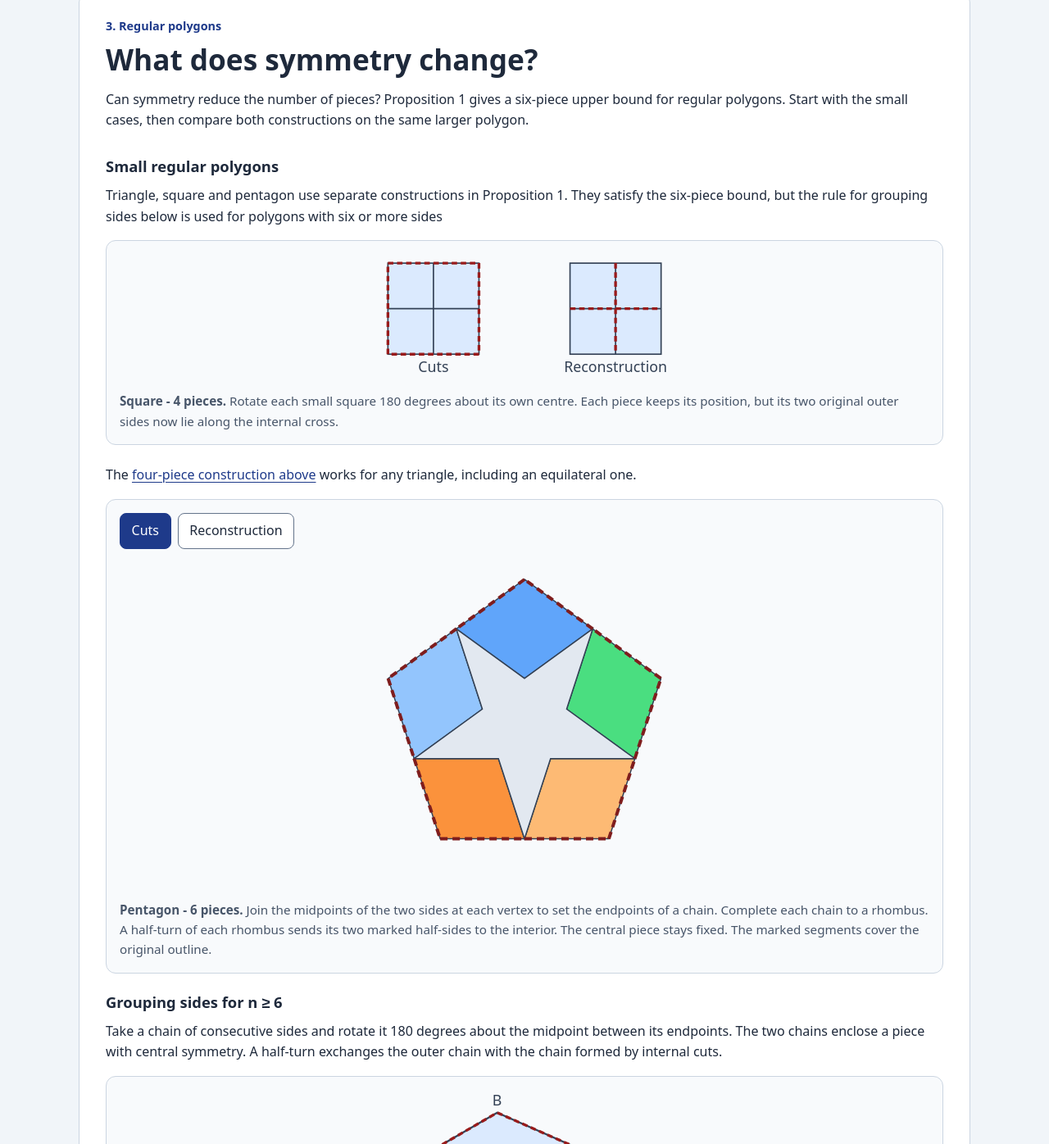
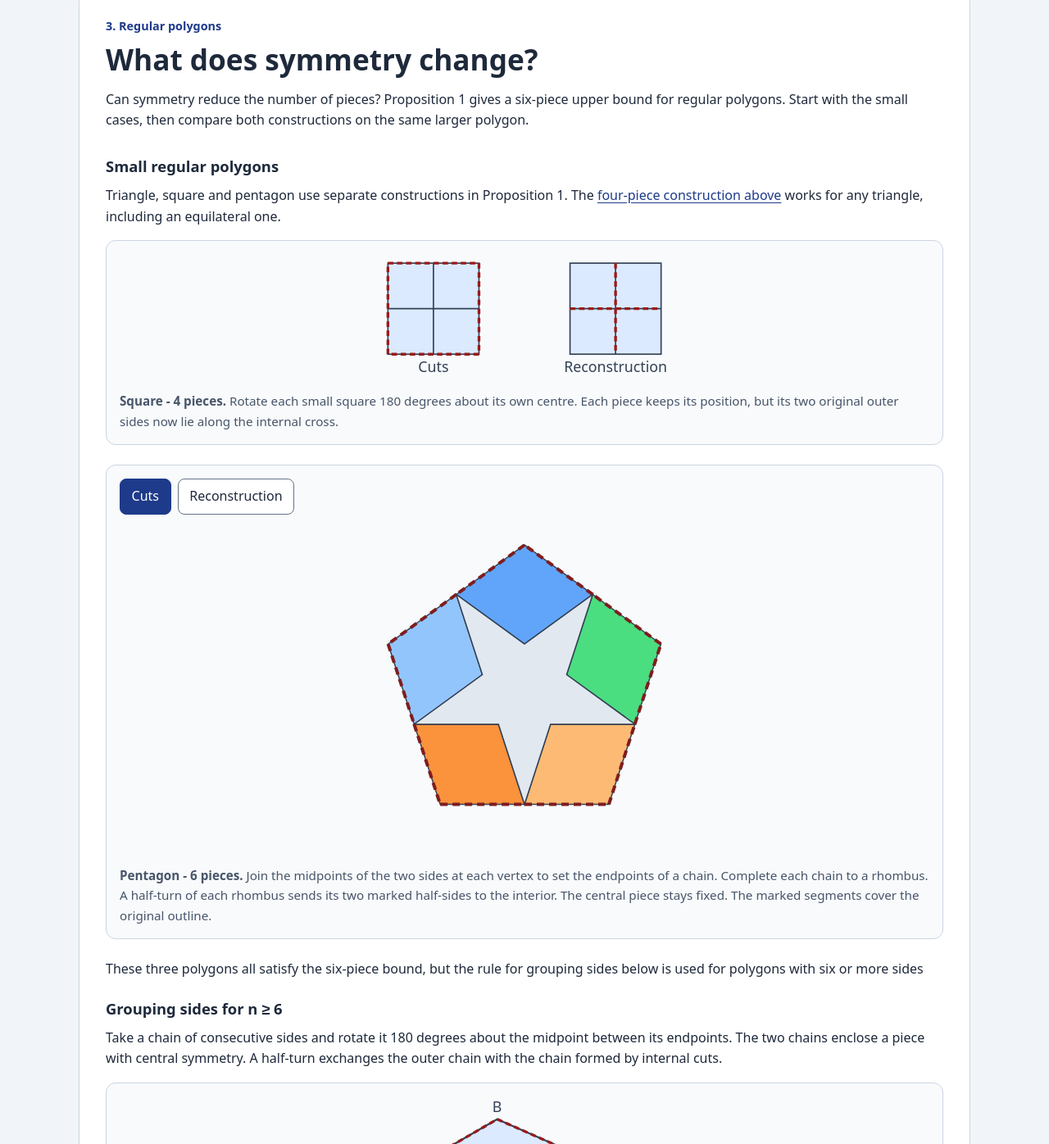
Before and after one commit to RobertoCuevasP/Inside-Out-Disections, a plain HTML site: page index.html in a window 1280 px wide. Shown: the part 2641-4037 px from the top of the page at 82% size. Drawn offline with Linux system fonts and the light colour scheme.

Commit message:
Text change

```diff
--- a/index.html
+++ b/index.html
@@ -116,7 +116,7 @@
 
     <div class="regular-explanation">
       <h3>Small regular polygons</h3>
-      <p>Triangle, square and pentagon use separate constructions in Proposition 1. They satisfy the six-piece bound, but the rule for grouping sides below is used for polygons with six or more sides</p>
+      <p>Triangle, square and pentagon use separate constructions in Proposition 1. The <a href="#intro-drawing">four-piece construction above</a> works for any triangle, including an equilateral one.</p>
       <figure class="regular-diagram">
         <svg viewBox="0 0 360 136" role="img" aria-label="A square cut into four smaller squares. Before rotation, the marked segments are on the outside. After each piece rotates 180 degrees, those segments lie on the internal cross.">
           <g fill="#dbeafe" stroke="#334155" stroke-width="1.5">
@@ -138,7 +138,6 @@
         </figcaption>
       </figure>
 
-      <p>The <a href="#intro-drawing">four-piece construction above</a> works for any triangle, including an equilateral one.</p>
       <figure class="regular-diagram">
         <div class="intro-controls" role="group" aria-label="Six-piece pentagon example">
           <button type="button" id="pentagon-cuts" aria-controls="pentagon-drawing">Cuts</button>
@@ -150,7 +149,7 @@
           <span id="pentagon-status" aria-live="polite"></span>
         </figcaption>
       </figure>
-
+      <p>These three polygons all satisfy the six-piece bound, but the rule for grouping sides below is used for polygons with six or more sides</p>
       <h3>Grouping sides for n &GreaterEqual; 6</h3>
       <p>Take a chain of consecutive sides and rotate it 180 degrees about the midpoint between its endpoints. The two chains enclose a piece with central symmetry. A half-turn exchanges the outer chain with the chain formed by internal cuts.</p>
       <figure class="regular-diagram">
```
